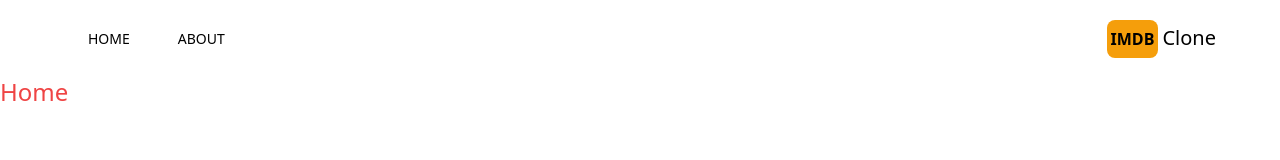
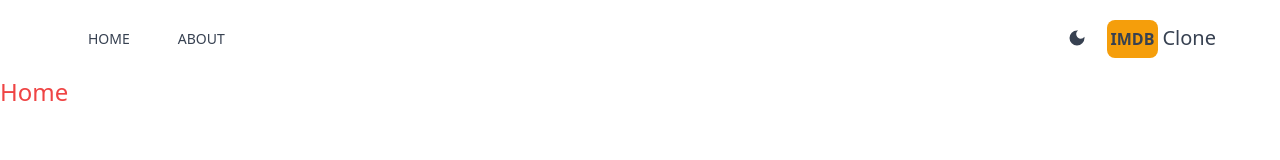
Before and after one commit to maximedoaw/IMDBclone, a Next.js app: page / in a window 1280 px wide. Shown: the top 160 px of the page. Built offline with nearby package versions, Linux system fonts and the light colour scheme.

Commit message:
add dark mode

```diff
--- a/package.json
+++ b/package.json
@@ -11,6 +11,7 @@
   "dependencies": {
     "@next/swc-win32-x64-msvc": "^14.0.4",
     "next": "14.0.4",
+    "next-themes": "^0.2.1",
     "react": "^18",
     "react-dom": "^18",
     "react-icons": "^4.12.0"
--- /dev/null
+++ b/src/app/Providers.jsx
@@ -0,0 +1,17 @@
+"use client"
+import { ThemeProvider } from 'next-themes'
+import React from 'react'
+
+function Providers({children}) {
+  return (
+    <ThemeProvider enableSystem={true} attribute='class'>
+        <div className="dark:bg-gray-700 dark:text-gray-200
+        text-gray-700 transition-colors duration-300 min-h-screen
+        select-none">
+            {children}
+        </div>
+    </ThemeProvider>
+  )
+}
+
+export default Providers
--- a/src/app/layout.jsx
+++ b/src/app/layout.jsx
@@ -1,14 +1,19 @@
+import Providers from './Providers';
 import './globals.css'
 import  Header  from "@/components/Header";
 export default function RootLayout({ children }) {
   return (
     <html lang="en">
       <body>
-        {/*Header*/}
-        <Header />
-        {/*NavBar*/}
-        {/*SearchBar*/}
-        {children}
+        <Providers>
+          {/*Header*/}
+
+          <Header />
+          {/*NavBar*/}
+          {/*SearchBar*/}
+          {children}
+        </Providers>
+
       </body>
     </html>
   )
--- /dev/null
+++ b/src/components/DarkModeSwitch.jsx
@@ -0,0 +1,26 @@
+"use client"
+import React, { useEffect, useState } from 'react'
+import { MdLightMode,MdDarkMode  } from "react-icons/md";
+import { useTheme } from "next-themes";
+import "@/app/globals.css"
+function DarkModeSwitch() {
+  const {systemTheme,theme,setTheme} = useTheme()
+  const  [mounted,setMounted] = useState(false)
+  useEffect(() => setMounted(true),[])
+  const currentTheme = theme === "system" ? systemTheme : theme
+  return (
+    <div >
+        {
+            currentTheme === "dark" ? (
+                <MdLightMode className="text-xl cursor-pointer hover:text-amber-500" onClick={() => setTheme("light")}/>
+
+            ) :
+            (
+                <MdDarkMode className="text-xl cursor-pointer hover:text-amber-500" onClick={() => setTheme("dark")}/>
+            )
+        }
+    </div>
+  )
+}
+
+export default DarkModeSwitch
--- a/src/components/Header.jsx
+++ b/src/components/Header.jsx
@@ -3,6 +3,7 @@
 import { AiFillHome } from "react-icons/ai";
 import { BsFillInfoCircleFill } from "react-icons/bs";
 import Link from 'next/link'
+import DarkModeSwitch from './DarkModeSwitch';
 function Header() {
   return (
     <div className='flex justify-between mx-2
@@ -12,7 +13,10 @@
             <MenuItem title="HOME" address="/" Icon={AiFillHome}/>
             <MenuItem title="ABOUT" address="/about" Icon={BsFillInfoCircleFill}/>
         </div>
-        <div className="">
+        <div className="flex
+        items-center space-x-5">
+          <DarkModeSwitch />
+
           <Link href="/">
             <h2 classname='text-4xl'>
               <span className='font-bold bg-amber-500
--- a/tailwind.config.js
+++ b/tailwind.config.js
@@ -8,4 +8,5 @@
     extend: {},
   },
   plugins: [],
+  darkMode:"class"
 }
```
Also changed, not shown: 1 other file (tests, documents, lock files or other folders).
